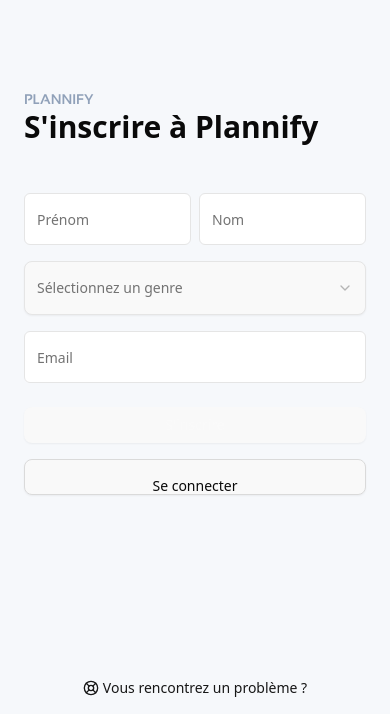
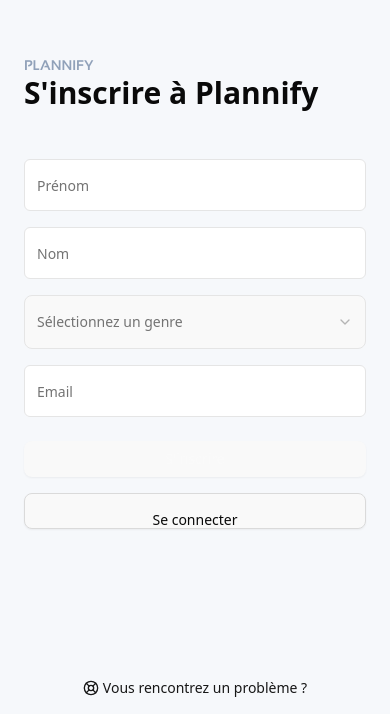
Before and after one commit to Plannify-Truck-Driver-App/web-driver-app, a React (Vite) app: page /register in a window 390 px wide. Shown: the part 130-844 px from the top of the page. Built offline with nearby package versions, Linux system fonts and the light colour scheme.

Commit message:
responsive for mobile

```diff
--- a/src/components/forms/register-form.tsx
+++ b/src/components/forms/register-form.tsx
@@ -46,7 +46,7 @@
         className="flex flex-row gap-4"
       >
         <div className="flex flex-col gap-4 w-full">
-          <div className="flex flex-row gap-2">
+          <div className="flex flex-col sm:flex-row gap-4 sm:gap-2">
             <FormField
               control={form.control}
               name="firstname"
--- a/src/components/ui/select.tsx
+++ b/src/components/ui/select.tsx
@@ -35,7 +35,7 @@
       data-slot="select-trigger"
       data-size={size}
       className={cn(
-        "border border-neutral-200 data-[placeholder]:text-muted-foreground [&_svg:not([class*='text-'])]:text-muted-foreground focus-visible:border-ring focus-visible:ring-ring/50 aria-invalid:ring-destructive/20 dark:aria-invalid:ring-destructive/40 aria-invalid:border-destructive dark:bg-input/30 dark:hover:bg-input/50 flex w-fit items-center justify-between gap-2 rounded-md bg-transparent px-3 py-4 text-sm whitespace-nowrap shadow-xs transition-[color,box-shadow] outline-none focus-visible:ring-[3px] disabled:cursor-not-allowed disabled:opacity-50 *:data-[slot=select-value]:line-clamp-1 *:data-[slot=select-value]:flex *:data-[slot=select-value]:items-center *:data-[slot=select-value]:gap-2 [&_svg]:pointer-events-none [&_svg]:shrink-0 [&_svg:not([class*='size-'])]:size-4 font-normal",
+        "border border-neutral-200 data-[placeholder]:text-muted-foreground [&_svg:not([class*='text-'])]:text-muted-foreground focus-visible:border-ring focus-visible:ring-ring/50 aria-invalid:ring-destructive/20 dark:aria-invalid:ring-destructive/40 aria-invalid:border-destructive bg-white dark:bg-input/30 dark:hover:bg-input/50 flex w-fit items-center justify-between gap-2 rounded-md px-3 py-4 text-sm whitespace-nowrap transition-[color,box-shadow] outline-none focus-visible:ring-[3px] disabled:cursor-not-allowed disabled:opacity-50 *:data-[slot=select-value]:line-clamp-1 *:data-[slot=select-value]:flex *:data-[slot=select-value]:items-center *:data-[slot=select-value]:gap-2 [&_svg]:pointer-events-none [&_svg]:shrink-0 [&_svg:not([class*='size-'])]:size-4 font-normal",
         className
       )}
       {...props}
```
